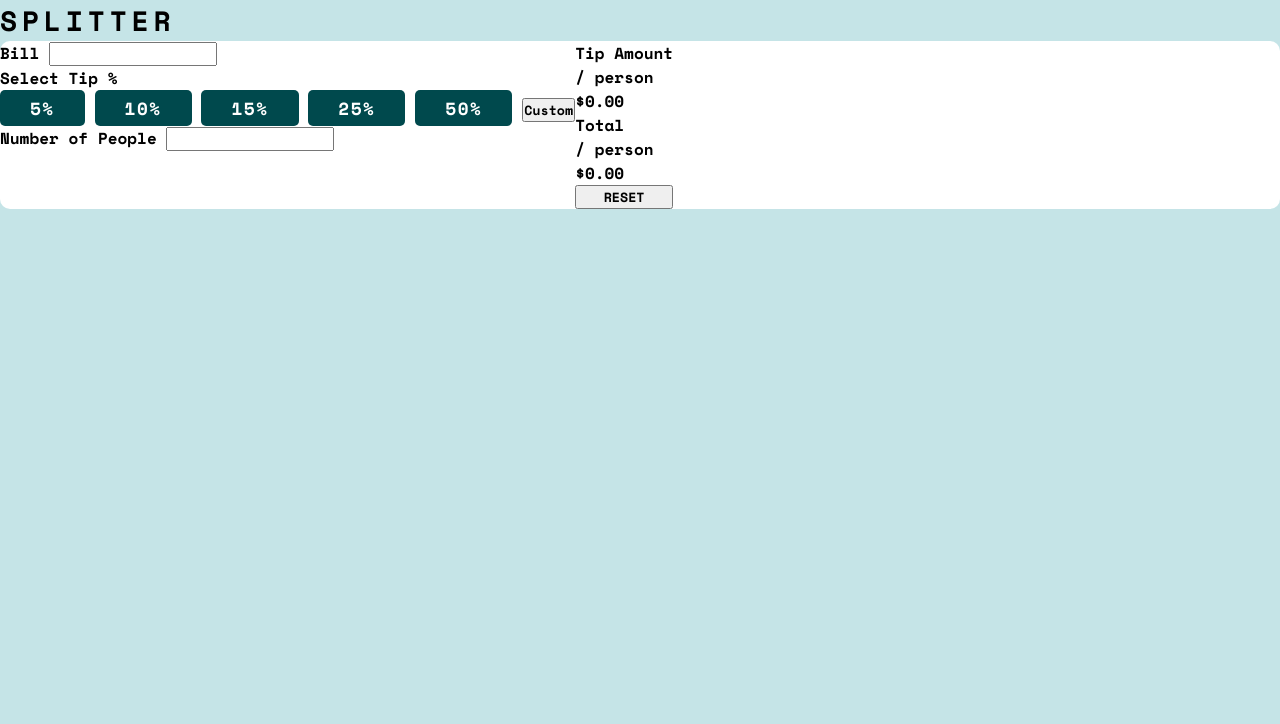
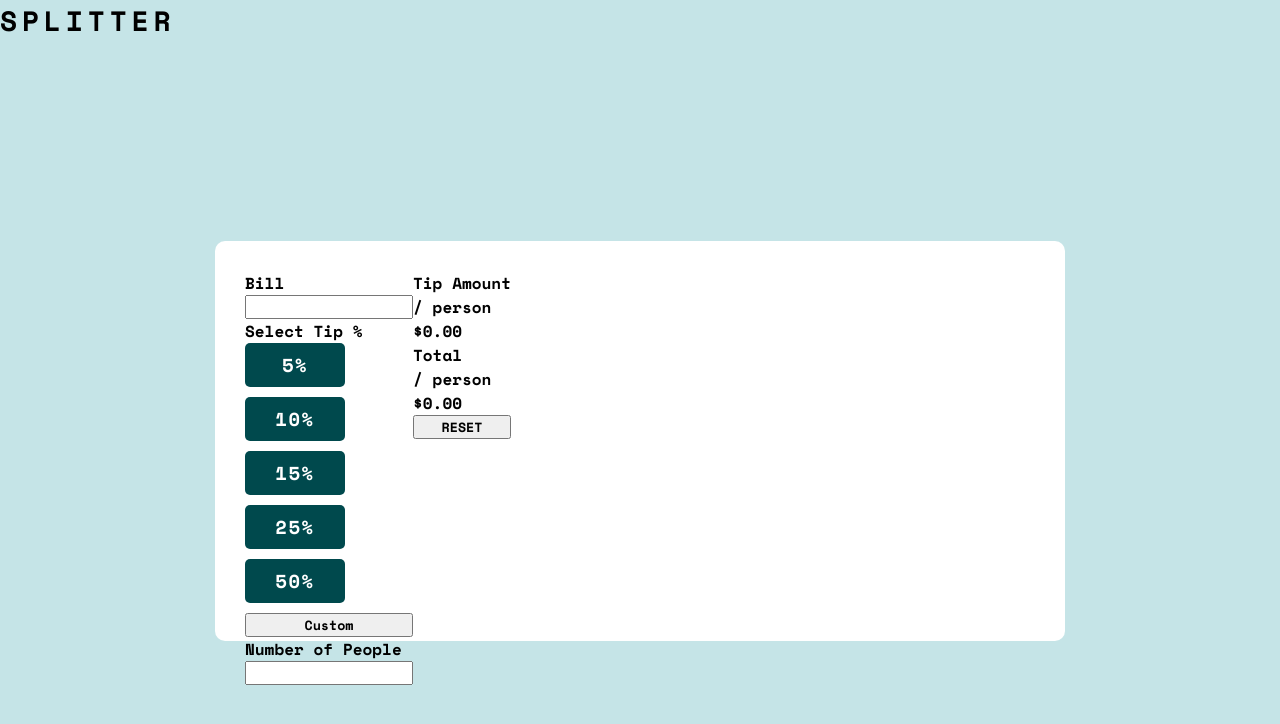
Before and after one commit to archie-k/tip-calculator, a plain HTML site: page index.html in a window 1280 px wide. Drawn offline with nearby package versions, Linux system fonts and the light colour scheme.

Commit message:
Add flexbox to container

```diff
--- a/styles/style.css
+++ b/styles/style.css
@@ -20,10 +20,25 @@ h1 {
   letter-spacing: 0.3rem;
 }
 
+.center-container {
+  height: 100vh;
+  display: flex;
+  justify-content: center;
+  align-items: center;
+}
+
 .flex-container {
   display: flex;
   background: var(--white);
   border-radius: 10px;
+  padding: 30px;
+  width: 850px;
+  height: 400px;
+}
+
+.container {
+  display: flex;
+  flex-direction: column;
 }
 
 .select-section {
@@ -36,13 +51,20 @@ h1 {
   flex-direction: column;
 }
 
+.tip-btn-container {
+  display: flex;
+  flex-direction: column;
+  gap: 10px;
+}
+
 .btn {
+  width: 100px;
   background: var(--very-dark-cyan);
   border: 0;
   border-radius: 5px;
-  padding: 5px 30px;
+  padding: 8px 0px;
   color: var(--white);
-  font-size: 1.1rem;
+  font-size: 1.175rem;
   letter-spacing: 0.1rem;
 }
 
```
